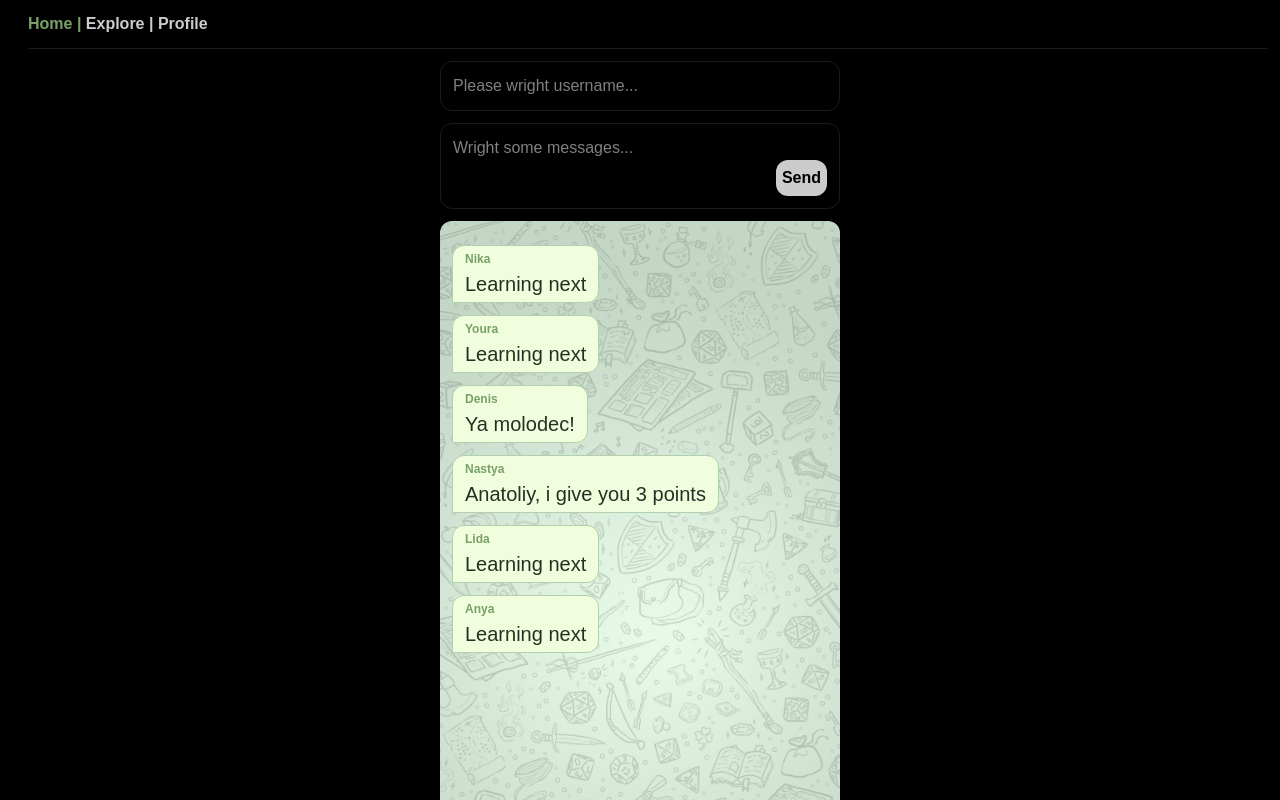
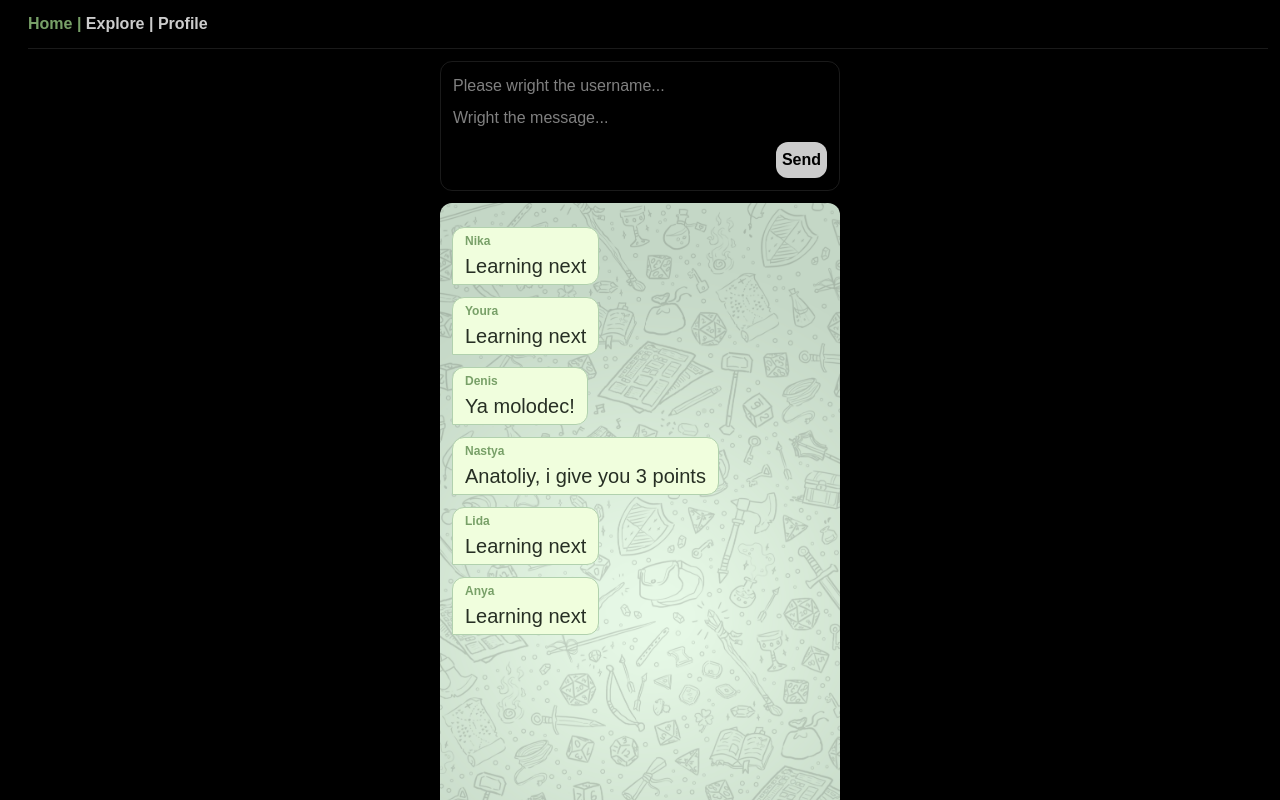
Before and after one commit to Clubbnika/next-practice-nika, a Next.js app: page / in a window 1280 px wide. Shown: the top 800 px of the page. Built offline with nearby package versions, Linux system fonts and the light colour scheme.

Commit message:
adding messages

```diff
--- a/src/api/notes.ts
+++ b/src/api/notes.ts
@@ -1,62 +1,62 @@
-// import type { INote } from "@/app/shared/types/note";
+import type { INote } from "@/app/shared/types/note";
 
-// const mockNotes: INote[] = [
-//   {
-//     id: 1,
-//     author: 'Nika',
-//     text: 'Learning next'
-//   },
-//   {
-//     id: 2,
-//     author: 'Youra',
-//     text: 'Learning next'
-//   },
-//   {
-//     id: 3,
-//     author: 'Denis',
-//     text: 'Ya molodec!'
-//   },
-//   {
-//     id: 4,
-//     author: 'Nastya',
-//     text: 'Anatoliy, i give you 3 points'
-//   },
-//   {
-//     id: 5,
-//     author: 'Lida',
-//     text: 'Learning next'
-//   },
-//   {
-//     id: 6,
-//     author: 'Anya',
-//     text: 'Learning next'
-//   }
-// ];
+const mockNotes: INote[] = [
+  {
+    id: 1,
+    author: 'Nika',
+    text: 'Learning next'
+  },
+  {
+    id: 2,
+    author: 'Youra',
+    text: 'Learning next'
+  },
+  {
+    id: 3,
+    author: 'Denis',
+    text: 'Ya molodec!'
+  },
+  {
+    id: 4,
+    author: 'Nastya',
+    text: 'Anatoliy, i give you 3 points'
+  },
+  {
+    id: 5,
+    author: 'Lida',
+    text: 'Learning next'
+  },
+  {
+    id: 6,
+    author: 'Anya',
+    text: 'Learning next'
+  }
+];
 
-// let nextId = Math.max(...mockNotes.map(n => n.id)) + 1 || 1;
+let nextId = Math.max(...mockNotes.map(n => n.id)) + 1 || 1;
 
-// function wait(delay: number) {
-//   return new Promise(resolve => {
-//     setTimeout(resolve, delay);
-//   });
-// }
+function wait(delay: number) {
+  return new Promise(resolve => {
+    setTimeout(resolve, delay);
+  });
+}
 
-// export const getNotes = async (): Promise<INote[]> => {
-//   await wait(500);
-//   console.log('Mock API: Fetching notes:', mockNotes);
-//   return [...mockNotes];
-// };
+export const getNotes = async (): Promise<INote[]> => {
+  await wait(500);
+  console.log('Mock API: Fetching notes:', mockNotes);
+  return [...mockNotes];
+};
 
 
-// export const createNote = async (newNoteData: Omit<INote, 'id'>): Promise<INote> => {
-//   await wait(700);
+export const createNote = async (newNoteData: Omit<INote, 'id'>): Promise<INote> => {
+  await wait(700);
 
-//   const createdNote: INote = {
-//     id: nextId++,
-//     ...newNoteData,
-//   };
+  const createdNote: INote = {
+    id: nextId++,
+    ...newNoteData,
+  };
 
-//   mockNotes.unshift(createdNote);
-//   console.log('Mock API: Note created:', createdNote, 'Current notes:', mockNotes);
-//   return createdNote;
-// };
+  mockNotes.unshift(createdNote);
+  console.log('Mock API: Note created:', createdNote, 'Current notes:', mockNotes);
+  return createdNote;
+};
--- a/src/app/(public)/(home)/NoteForm.tsx
+++ b/src/app/(public)/(home)/NoteForm.tsx
@@ -1,36 +1,81 @@
-import { postNote } from "@/app/server-actions/post-note";
+'use client';
 
-export function NoteForm() {
+import { useState } from 'react';
+import { postNote } from '@/app/server-actions/post-note';
+import type { INote } from '../../shared/types/note';
+
+interface NoteFormProps {
+  onNoteAdded: (note: INote) => void;
+}
+
+export function NoteForm({ onNoteAdded }: NoteFormProps) {
+  const [author, setAuthor] = useState('');
+  const [content, setContent] = useState('');
+  const [isSubmitting, setIsSubmitting] = useState(false);
+
+  const handleSubmit = async (event: React.FormEvent<HTMLFormElement>) => {
+    event.preventDefault();
+
+    if (isSubmitting) return;
+
+    if (content.trim() === '') {
+      alert('Message should not be empty!');
+      return;
+    }
+
+    setIsSubmitting(true);
+
+    const formData = new FormData();
+    formData.append('author', author.trim());
+    formData.append('content', content.trim());
+
+    try {
+      const newNote = await postNote(formData);
+      if (newNote) {
+        onNoteAdded(newNote);
+        setContent('');
+      } else {
+        alert('Try again');
+      }
+    } catch (error) {
+      console.error('Error loading message', error);
+      alert('Error adding message');
+    } finally {
+      setIsSubmitting(false);
+    }
+  };
+
   return (
-    <>
     <form
+      onSubmit={handleSubmit}
       className="p-3 mx-auto mb-3 max-w-100 border border-white/10 rounded-xl"
     >
       <input
-        name="content"
-        placeholder="Please wright username..."
-        className="text-white outline-none"
+        name="author"
+        placeholder="Please wright the username..."
+        className="text-white outline-none mb-2 bg-transparent w-full"
+        value={author}
+        onChange={(e) => setAuthor(e.target.value)}
+        disabled={isSubmitting}
       />
-      </form>
-      <form action={postNote}
-        className="p-3 mx-auto mb-3 max-w-100 border border-white/10 rounded-xl">
-
       <input
         name="content"
-          placeholder="Wright some messages..."
-          className="text-white bg-transparent outline-none"
+        placeholder="Wright the message..."
+        className="text-white outline-none bg-transparent w-full"
+        value={content}
+        onChange={(e) => setContent(e.target.value)}
+        disabled={isSubmitting}
       />
 
-        <div className="flex justify-end">
+      <div className="flex justify-end mt-3">
         <button
           type="submit"
           className="text-black font-bold bg-white/80 rounded-xl p-1.5"
+          disabled={isSubmitting}
         >
-            Send
+          {isSubmitting ? 'Sending...' : 'Send'}
         </button>
       </div>
     </form>
-    </>
-
   );
 }
--- a/src/app/(public)/(home)/page.tsx
+++ b/src/app/(public)/(home)/page.tsx
@@ -1,23 +1,63 @@
-import { NOTES } from "../../data/notes";
-import { Note } from "./Note";
-import { NoteForm } from "./NoteForm";
+'use client';
+
+import { useState, useEffect, useCallback } from 'react';
+import { Note } from './Note';
+import { NoteForm } from './NoteForm';
+import { getNotes } from '@/api/notes';
+import type { INote } from '../../shared/types/note';
 
 export default function Home() {
+  const [notes, setNotes] = useState<INote[]>([]);
+  const [isLoading, setIsLoading] = useState(true);
+  const [error, setError] = useState<string | null>(null);
+
+  useEffect(() => {
+    const fetchNotes = async () => {
+      setIsLoading(true);
+      setError(null);
+      try {
+        const fetchedNotes = await getNotes();
+        setNotes(fetchedNotes);
+      } catch (err) {
+        console.error("Error loading messages:", err);
+        setError("Error loading messages, try again");
+      } finally {
+        setIsLoading(false);
+      }
+    };
+
+    fetchNotes();
+  }, []);
+
+  const handleNoteAdded = useCallback((newNote: INote) => {
+    setNotes((prevNotes) => [newNote, ...prevNotes]);
+  }, []);
+
   return (
     <>
-    <NoteForm />
-      <div className="space-y-3 mx-auto max-w-100 pt-3 rounded-xl "
+      <NoteForm onNoteAdded={handleNoteAdded} />
+      <div
+        className="space-y-3 mx-auto max-w-100 pt-3 rounded-xl"
         style={{
           backgroundImage: 'url(background.png)',
           backgroundSize: 'cover',
           backgroundPosition: 'center',
-          height: '100vh',
-          width: '100%'
-        }}>
-        {NOTES.map(note =>
-          <Note
-            key={note.author}
-            note={note} />
+          minHeight: '100vh',
+          width: '100%',
+        }}
+      >
+        {isLoading && <p className="text-white text-center">Loading messages...</p>}
+        {error && <p className="text-red-500 text-center">{error}</p>}
+        {!isLoading && notes.length === 0 && !error && (
+          <p className="text-white text-center">Haven`t any messages, you can be the first!</p>
+        )}
+        {!isLoading && notes.length > 0 && (
+          notes.map((note) => (
+            <Note
+              key={note.id}
+              note={note}
+            />
+          ))
         )}
       </div>
     </>
--- a/src/app/server-actions/post-note.ts
+++ b/src/app/server-actions/post-note.ts
@@ -1,5 +1,28 @@
-'use server'
+'use server';
 
-export async function postNote(formData: FormData) {
-  const content = formData.get('content')
+import { createNote } from '../../api/notes';
+import type { INote } from '../shared/types/note';
+
+export async function postNote(formData: FormData): Promise<INote | null> {
+  const content = formData.get('content') as string;
+  const author = formData.get('author') as string || 'Anonymous';
+
+  if (!content || content.trim() === '') {
+    console.error('Server Action: Content cannot be empty.');
+    return null;
+  }
+
+  const newNoteData: Omit<INote, 'id'> = {
+    author: author.trim(),
+    text: content.trim(),
+  };
+
+  try {
+    const createdNote = await createNote(newNoteData);
+    console.log('Server Action: Note created successfully (mock):', createdNote);
+    return createdNote;
+  } catch (error) {
+    console.error('Server Action: Failed to create note (mock):', error);
+    return null;
+  }
 }
```
Lines whose indentation alone changed are shown as unchanged.
